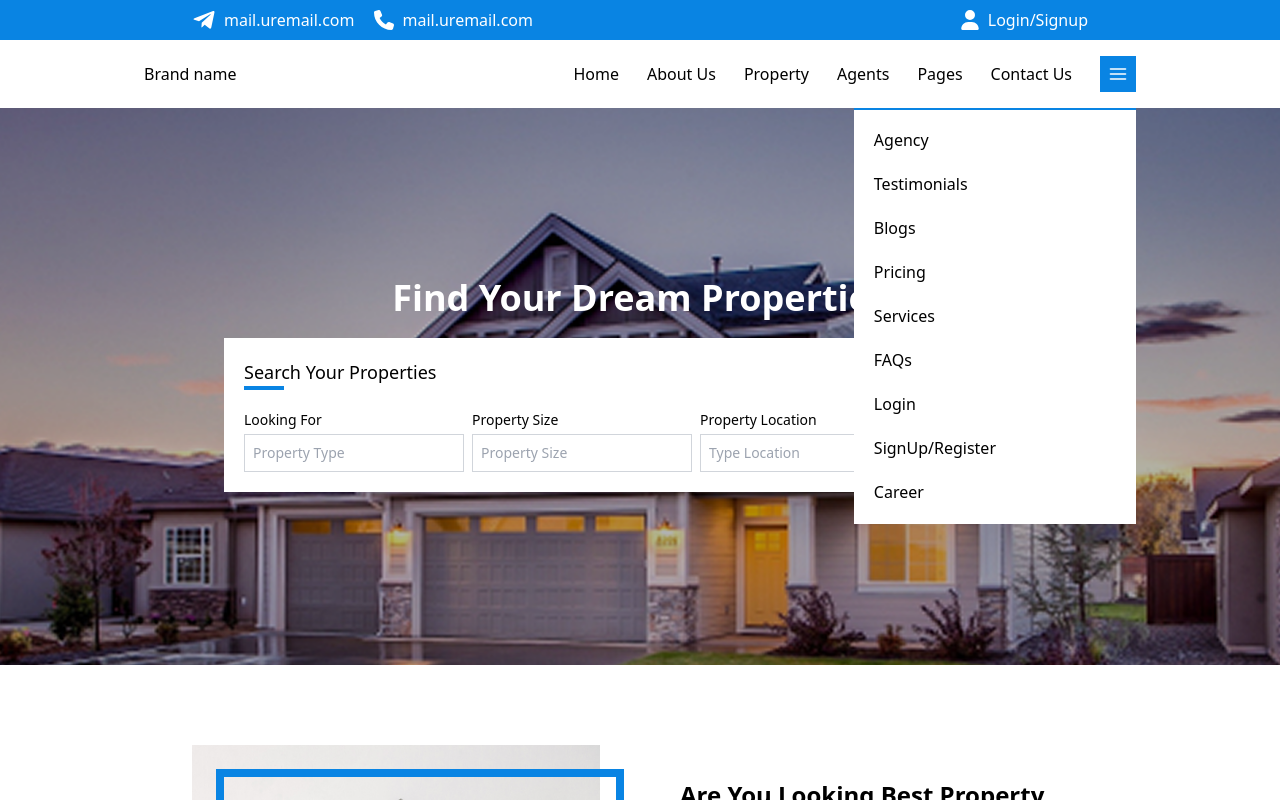
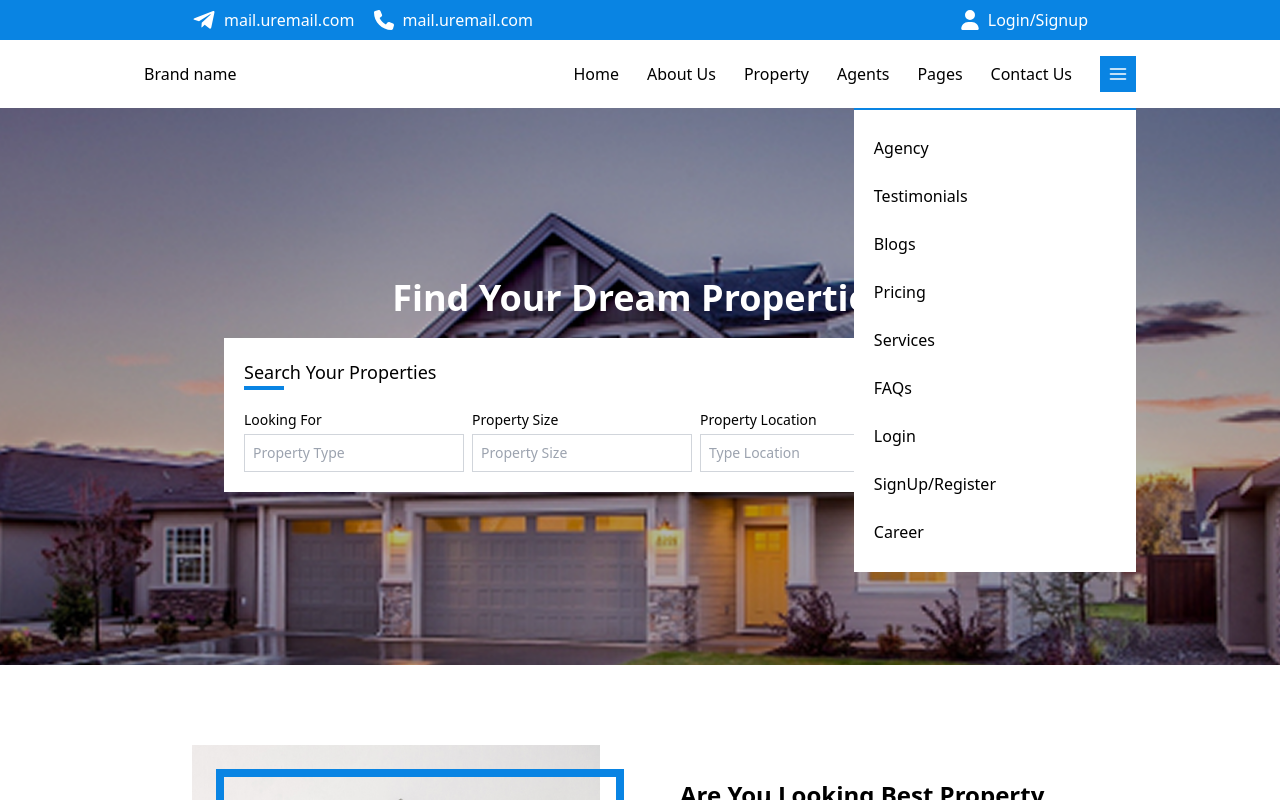
Before and after one commit to Promzy004/real-estate, a React (Vite) app: page / in a window 1280 px wide. Both pictures are taken after a click on the element 1118 px from the left and 74 px from the top of the page. Shown: the top 800 px of the page. Built offline with nearby package versions, Linux system fonts and the light colour scheme.

Commit message:
header links filtered

```diff
--- a/src/assets/data/data.js
+++ b/src/assets/data/data.js
@@ -324,8 +324,16 @@ export const agents = [
 
 export const pages = [
     {
+        name: 'Home',
+        path: '',
+    },
+    {
         name: 'Agency',
         path: 'agents',
+    },
+    {
+        name: 'Property',
+        path: 'properties',
     },
     {
         name: 'Testimonials',
@@ -334,6 +342,10 @@ export const pages = [
     {
         name: 'Blogs',
         path: 'blogs',
+    },
+    {
+        name: 'About Us',
+        path: 'about',
     },
     {
         name: 'Pricing',
@@ -348,6 +360,10 @@ export const pages = [
         path: 'faqs',
     },
     {
+        name: 'Contact Us',
+        path: 'contact',
+    },
+    {
         name: 'Login',
         path: 'login',
     },
--- a/src/compoents/header.jsx
+++ b/src/compoents/header.jsx
@@ -73,10 +73,15 @@ const Header = () => {
                                         exit={{scaleY: 0, opacity: 0, originY: 0}}
                                     >
                                         <div className="h-[2px] absolute top-0 left-0 w-full bg-primaryColor"></div>
-                                        <div className="flex flex-col gap-5">
-                                            {pages.map((page, index) => {
-                                                return <Link to={`/${page.path}`} onClick={() => setNavLinks(false)} key={index} className="hover:text-primaryColor hover:pl-3 hover:pr-0 pr-3 duration-300" >{page.name}</Link>
-                                            })}
+                                        <div className="flex flex-col gap-2">
+                                            {pages.filter(page => (page.name !== 'Home') && (page.name !== 'Property') && (page.name !== 'Contact Us') && (page.name !== 'About Us')).map((page, index) => (
+                                                <Link to={`/${page.path}`} onClick={() => setNavLinks(false)} key={index} className="hover:text-primaryColor py-2 hover:pl-3 hover:pr-0 pr-3 duration-300" >{page.name}</Link>
+                                                // <div>
+                                                //     {page.name !== 'Property' && (
+                                                //         <Link to={`/${page.path}`} onClick={() => setNavLinks(false)} key={index} className="hover:text-primaryColor inline-block p-1 hover:pl-3 hover:pr-0 pr-3 duration-300" >{page.name}</Link>
+                                                //     )}
+                                                // </div>
+                                            ))}
                                             {/* <Link to='' className="hover:text-primaryColor hover:pl-3 duration-300">Agency</Link>
                                             <Link to='' className="hover:text-primaryColor hover:pl-3 duration-300">Testimonials</Link>
                                             <Link to='' className="hover:text-primaryColor hover:pl-3 duration-300">Blog</Link>
```
